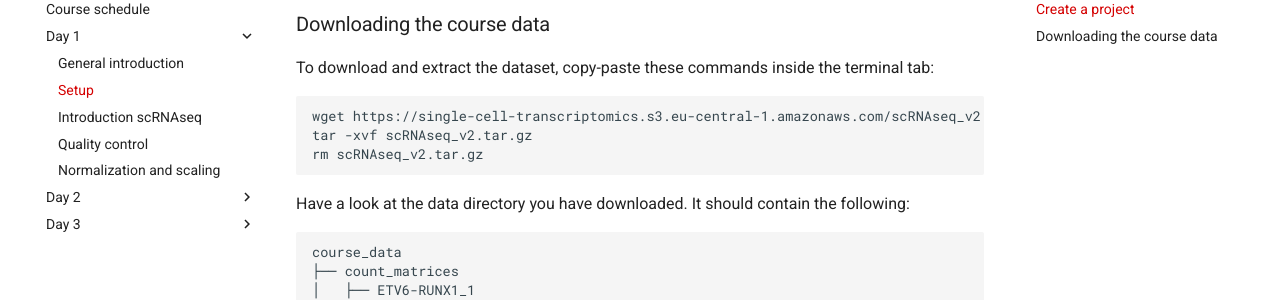
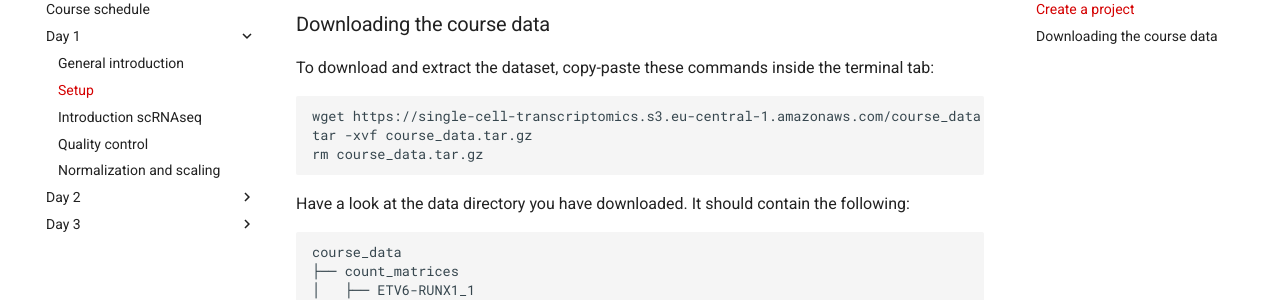
Before and after one commit to sib-swiss/single-cell-training, an MkDocs documentation site: the page built from docs/day1/setup.md, in a window 1280 px wide and 900 px high, scrolled down 1790 px. Shown: the part 153-453 px from the top of the window. Built offline with MkDocs 1.6.1 and Material for MkDocs 9.7.7, drawn with Linux system fonts in a browser that asks for light colours; comment, search, counter and statistics services are not loaded; the version menu is left out.

Commit message:
corrected download link

````diff
--- a/docs/day1/setup.md
+++ b/docs/day1/setup.md
@@ -91,9 +91,9 @@ Now that we have setup a project and a project directory (it is in `/home/rstudi
 To download and extract the dataset, copy-paste these commands inside the terminal tab:
 
 ```sh
-wget https://single-cell-transcriptomics.s3.eu-central-1.amazonaws.com/scRNAseq_v2.tar.gz
-tar -xvf scRNAseq_v2.tar.gz
-rm scRNAseq_v2.tar.gz
+wget https://single-cell-transcriptomics.s3.eu-central-1.amazonaws.com/course_data.tar.gz
+tar -xvf course_data.tar.gz
+rm course_data.tar.gz
 ```
 
 Have a look at the data directory you have downloaded. It should contain the following:
````
